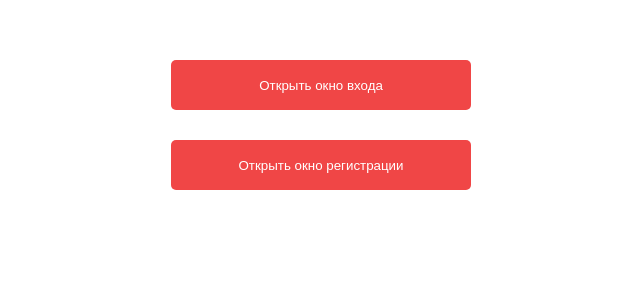
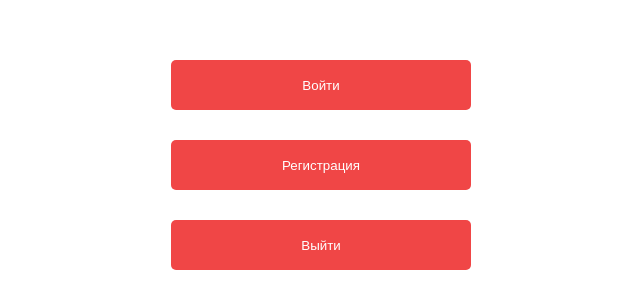
Before and after one commit to evgenyshaikovskiy/bug-free-spoon, an Angular app in the folder swimming-helper/: page / in a window 1280 px wide. Shown: the part 140-448 px from the top of the page, without its empty margins (319-959 px from the left). Built offline with nearby package versions, Linux system fonts and the light colour scheme.

Commit message:
add main menu

```diff
--- a/swimming-helper/src/app/app.component.html
+++ b/swimming-helper/src/app/app.component.html
@@ -1,3 +1,4 @@
 <app-sign-up [style.display]="signUpVisibility ? '' : 'None'" [app]="getThis()"></app-sign-up>
 <app-log-in [style.display]="logInVisibility ? '' : 'None'" [app]="getThis()"></app-log-in>
 <app-first-screen [style.display]="firstScreenVisibility ? '' : 'None'" [app]="getThis()"></app-first-screen>
+<app-main-menu [style.display]="mainMenuVisibility ? '' : 'None'" [app]="getThis()"></app-main-menu>
--- a/swimming-helper/src/app/app.component.ts
+++ b/swimming-helper/src/app/app.component.ts
@@ -11,6 +11,7 @@ export class AppComponent {
   public firstScreenVisibility: boolean = true;
   public signUpVisibility: boolean = false;
   public logInVisibility: boolean = false;
+  public mainMenuVisibility: boolean = false;
 
   public getThis(): AppComponent {
     return this;
--- a/swimming-helper/src/app/app.module.ts
+++ b/swimming-helper/src/app/app.module.ts
@@ -5,13 +5,15 @@ import { AppComponent } from './app.component';
 import { SignUpComponent } from './sign-up/sign-up.component';
 import { LogInComponent } from './log-in/log-in.component';
 import { FirstScreenComponent } from './first-screen/first-screen.component';
+import { MainMenuComponent } from './main-menu/main-menu.component';
 
 @NgModule({
   declarations: [
     AppComponent,
     SignUpComponent,
     LogInComponent,
-    FirstScreenComponent
+    FirstScreenComponent,
+    MainMenuComponent
   ],
   imports: [
     BrowserModule,
--- a/swimming-helper/src/app/first-screen/first-screen.component.html
+++ b/swimming-helper/src/app/first-screen/first-screen.component.html
@@ -1,4 +1,5 @@
 <div class="main-screen-wrapper">
-  <button class="main-screen-button" (click)="onLoginClick()">Открыть окно входа</button>
-  <button class="main-screen-button" (click)="onSignUpClick()">Открыть окно регистрации</button>
+  <button class="main-screen-button" (click)="onLoginClick()">Войти</button>
+  <button class="main-screen-button" (click)="onSignUpClick()">Регистрация</button>
+  <button class="main-screen-button" (click)="onExitClick()">Выйти</button>
 </div>
--- a/swimming-helper/src/app/first-screen/first-screen.component.ts
+++ b/swimming-helper/src/app/first-screen/first-screen.component.ts
@@ -19,6 +19,10 @@ export class FirstScreenComponent {
     this.app.logInVisibility = true;
   }
 
+  public onExitClick() {
+    this.app.firstScreenVisibility = false;
+  }
+
   private disableCurrentScreen() {
     this.app.firstScreenVisibility = false;
   }
--- a/swimming-helper/src/app/log-in/log-in.component.ts
+++ b/swimming-helper/src/app/log-in/log-in.component.ts
@@ -11,6 +11,6 @@ export class LogInComponent {
 
   public onLoginClick() {
     this.app.logInVisibility = false;
-    this.app.firstScreenVisibility = true;
+    this.app.mainMenuVisibility = true;
   }
 }
--- /dev/null
+++ b/swimming-helper/src/app/main-menu/main-menu.component.html
@@ -0,0 +1 @@
+<p>main-menu works!</p>
--- a/swimming-helper/src/app/sign-up/sign-up.component.html
+++ b/swimming-helper/src/app/sign-up/sign-up.component.html
@@ -27,6 +27,6 @@
     </div>
   </div>
   <div class="buttons">
-    <button class="sign-up-button">Зарегистрироваться</button>
+    <button class="sign-up-button" (click)="onSignUpClick()">Зарегистрироваться</button>
   </div>
 </div>
--- a/swimming-helper/src/app/sign-up/sign-up.component.ts
+++ b/swimming-helper/src/app/sign-up/sign-up.component.ts
@@ -6,11 +6,11 @@ import { AppComponent } from '../app.component';
   templateUrl: './sign-up.component.html',
   styleUrls: ['./sign-up.component.css']
 })
-export class SignUpComponent implements OnInit {
+export class SignUpComponent {
   @Input('app') app!: AppComponent;
 
-  ngOnInit(): void {
-    console.log(this.app);
+  public onSignUpClick() {
+    this.app.signUpVisibility = false;
+    this.app.mainMenuVisibility = true;
   }
-
 }
```
Also changed, not shown: swimming-helper/src/app/main-menu/main-menu.component.ts (added, +11 -0 lines), swimming-helper/src/app/main-menu/main-menu.component.css (added), 1 other file (tests, documents, lock files or other folders).
